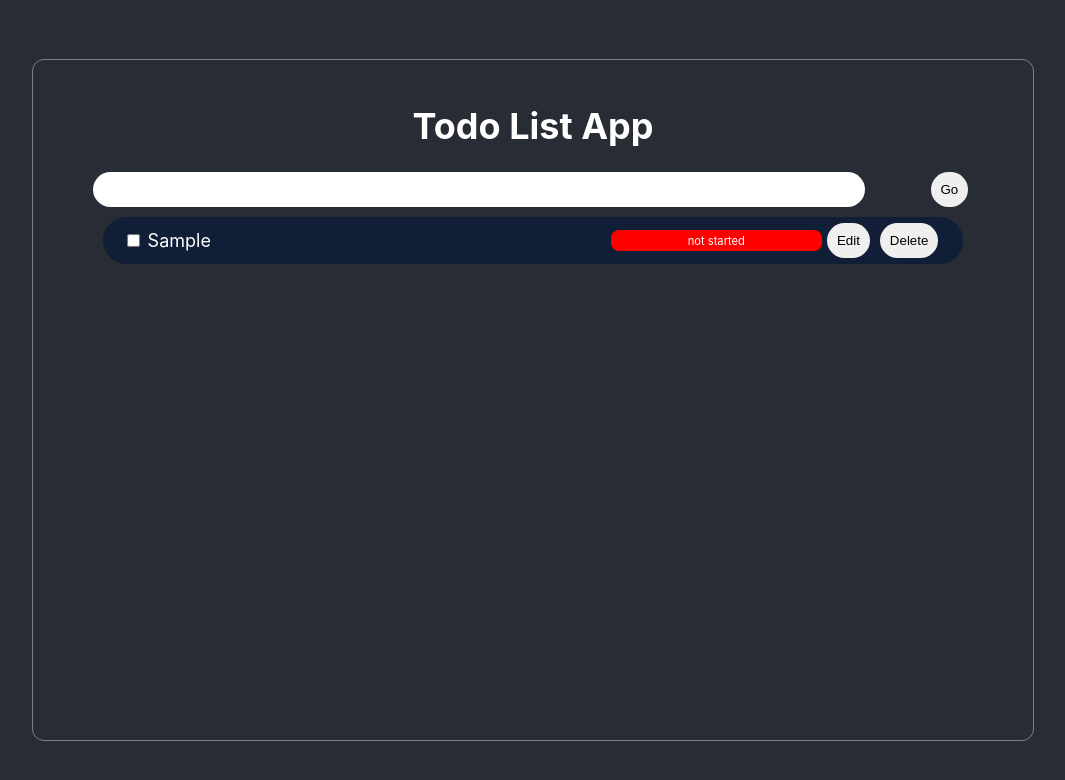
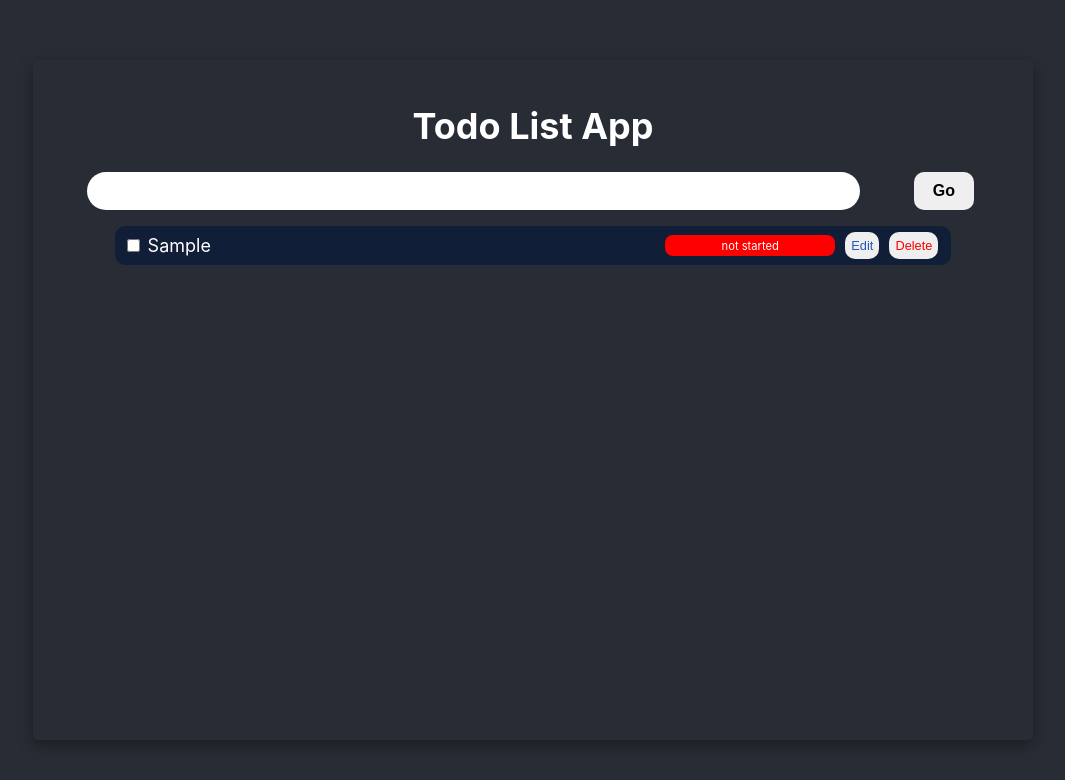
Before and after one commit to okekevicktur/todo-app, a React (Create React App) app: page / in a window 1280 px wide. Both pictures are taken after typing "Sample" into the empty fields and a click on the button "Go". Shown: the top 780 px of the page, without its empty margins (107-1172 px from the left). Built offline with nearby package versions, Linux system fonts and the light colour scheme.

Commit message:
design fixed

```diff
--- a/src/App.css
+++ b/src/App.css
@@ -9,26 +9,29 @@
   display: flex;
   height: 80vh;
   width: 75%;
-  border: 1px solid grey;
+  box-shadow: rgba(0, 0, 0, 0.35) 0px 5px 15px;
+  /* box-shadow: rgba(50, 50, 93, 0.25) 0px 50px 100px -20px,
+    rgba(8, 5, 5, 0.3) 0px 30px 60px -30px,
+    rgba(10, 37, 64, 0.35) 0px -2px 6px 0px inset; */
+  /* border: 1px solid grey; */
   padding: 20px;
   flex-direction: column;
   align-items: center;
   font-size: 18px;
   color: white;
-  overflow: hidden;
-  overflow-y: scroll;
-  border-radius: 12px;
+
+  border-radius: 5px;
 }
-.container::-webkit-scrollbar {
+.allTodos::-webkit-scrollbar {
   width: 5px;
 }
-.container::-webkit-scrollbar-thumb {
+.allTodos::-webkit-scrollbar-thumb {
   background-color: rgb(90, 105, 147);
-  border-radius: 10px;
+  border-radius: 15px;
 }
-.container::-webkit-scrollbar-track {
+.allTodos::-webkit-scrollbar-track {
   background-color: #10141f;
-  border-radius: 10px;
+  border-radius: 15px;
 }
 .todoForm {
   display: flex;
@@ -42,26 +45,59 @@ input:not(.checkBox) {
   border: none;
   outline: none;
 }
+
 button {
   border: none;
-  border-radius: 20px;
+  border-radius: 10px;
+  padding: 6px;
+  margin: 0 5px;
+  font-size: 0.8rem;
+}
+.go {
+  border: none;
+  border-radius: 10px;
   padding: 10px;
   margin: 0 5px;
+  font-size: 1rem;
+  font-weight: bold;
+  width: 60px;
+}
+.go:hover {
+  background-color: #111e38;
+  color: white;
+  border-radius: 15px;
+}
+.delete {
+  color: red;
+}
+.edit {
+  color: rgb(36, 87, 180);
+}
+.edit:hover {
+  background-color: rgb(36, 87, 180);
+  color: white;
+}
+.delete:hover {
+  background-color: red;
+  color: white;
 }
 .allTodos {
   list-style: none;
   margin: 0;
+  margin-top: 6px;
   padding: 0;
   display: flex;
   flex-direction: column;
   align-items: center;
   width: 95%;
+  overflow: hidden;
+  overflow-y: scroll;
 }
 .singleTodo {
-  border-radius: 30px;
+  border-radius: 10px;
   margin: 10px 0;
   background-color: #111e38;
-  padding: 6px 20px;
+  padding: 6px 8px;
   display: flex;
   align-items: center;
   width: 90%;
@@ -78,13 +114,14 @@ button {
   display: flex;
   padding: 3px;
   height: 15px;
-  width: 25%;
+  width: 20%;
   align-items: center;
   text-align: center;
   justify-content: center;
   border-radius: 8px;
   font-size: 0.7rem;
   background-color: red;
+  margin-right: 5px;
 }
 .completed .todoStatus {
   background-color: green;
--- a/src/App.js
+++ b/src/App.js
@@ -65,7 +65,7 @@ const App = () => {
             type="text"
             value={todo}
             onChange={(e)=>setTodo(e.target.value)} />
-          <button type="submit">{editId ? "Edit":"Go"}</button>
+          <button type="submit" className="go">{editId ? "Edit":"Go"}</button>
         </form>
         <ul className="allTodos">
           {todos.map((t) => (
@@ -73,8 +73,8 @@ const App = () => {
               <input onClick={()=>handleCheck(t.id)} type="checkbox" className="checkBox" checked={t.status ==="completed"} readOnly></input>
               <span className="todoText" key={t.id} >{t.todo}</span>
               <span className="todoStatus">{t.status}</span>
-              <button onClick={()=>handleEdit(t.id)}>Edit</button>
-              <button onClick={()=>handleDelete(t.id)}>Delete</button>
+              <button onClick={()=>handleEdit(t.id)} className="edit">Edit</button>
+              <button onClick={()=>handleDelete(t.id)} className="delete"  >Delete</button>
               </li>
             ))}
         </ul>
```
